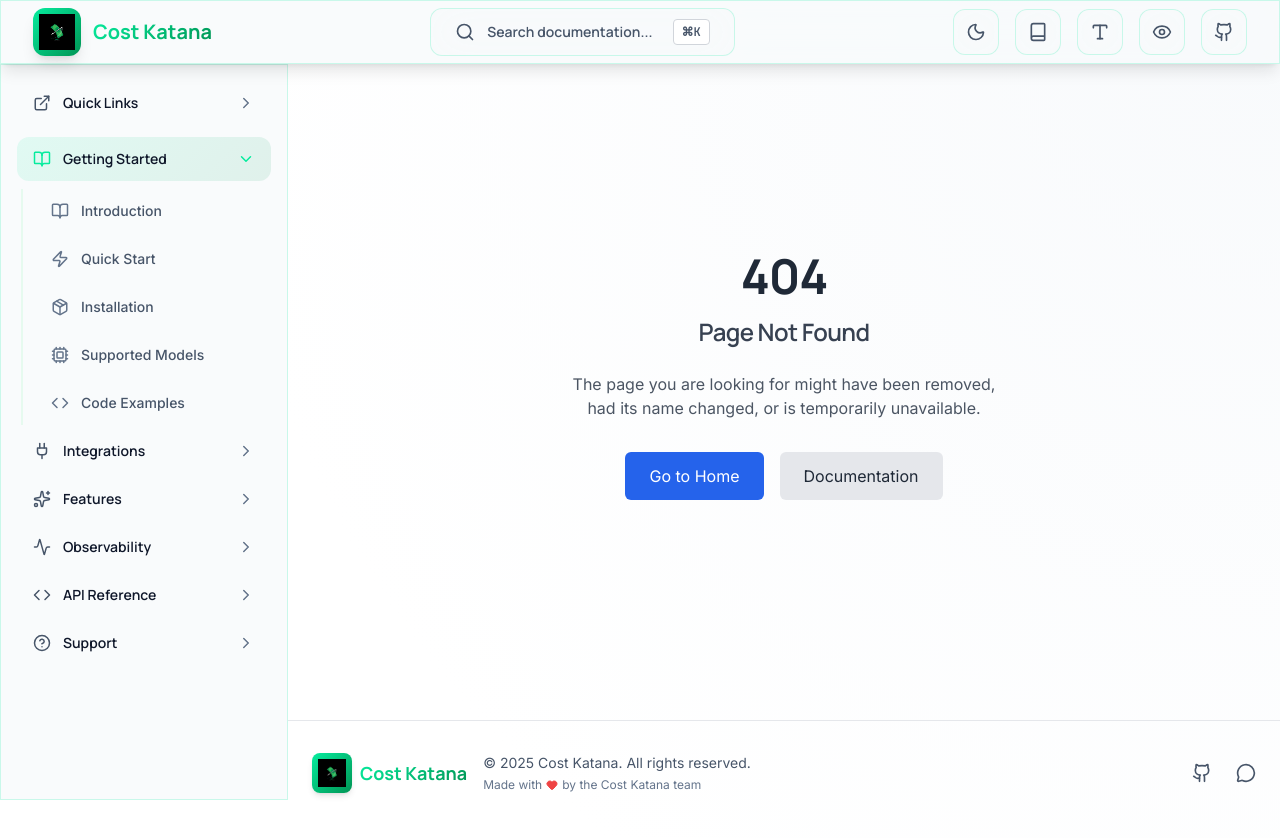
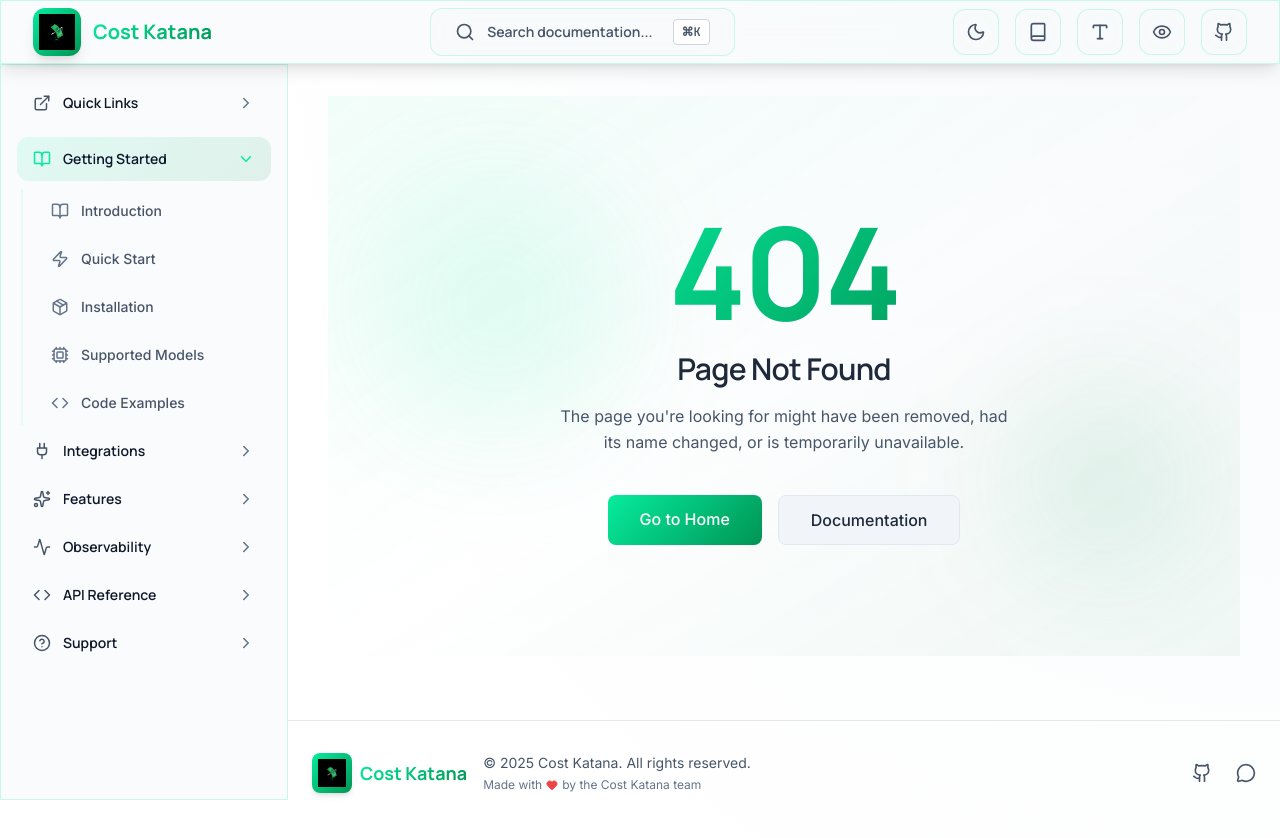
Before and after one commit to Hypothesize-Tech/costkatana-docs, a React (Vite) app: page /404 in a window 1280 px wide. Shown: the top 838 px of the page. Built offline with nearby package versions, Linux system fonts and the light colour scheme.

Commit message:
Revamp NotFoundPage with enhanced UI and accessibility features. Introduce a background gradient and decorative elements for improved aesthetics. Update text styles and layout for better readability, including larger headings and a more engaging call-to-action button design.

```diff
--- a/src/pages/NotFoundPage.tsx
+++ b/src/pages/NotFoundPage.tsx
@@ -3,26 +3,43 @@ import { Link } from 'react-router-dom';
 
 const NotFoundPage: React.FC = () => {
     return (
-        <div className="flex flex-col items-center justify-center min-h-[70vh] px-4">
-            <h1 className="text-5xl font-bold text-gray-800 dark:text-white mb-4">404</h1>
-            <h2 className="text-2xl font-semibold text-gray-700 dark:text-gray-200 mb-6">Page Not Found</h2>
-            <p className="text-gray-600 dark:text-gray-300 mb-8 text-center max-w-md">
-                The page you are looking for might have been removed, had its name changed,
+        <div className="flex flex-col items-center justify-center min-h-[70vh] px-4 relative overflow-hidden">
+            {/* Background gradient effect */}
+            <div className="absolute inset-0 bg-gradient-to-br from-primary-500/5 via-transparent to-primary-600/5 dark:from-primary-500/10 dark:to-primary-600/10" />
+
+            {/* Decorative circles */}
+            <div className="absolute top-20 left-10 w-64 h-64 bg-primary-500/10 rounded-full blur-3xl" />
+            <div className="absolute bottom-20 right-10 w-48 h-48 bg-primary-600/10 rounded-full blur-3xl" />
+
+            <div className="relative z-10 text-center">
+                {/* 404 with gradient */}
+                <h1 className="text-8xl sm:text-9xl font-display font-bold bg-gradient-primary bg-clip-text text-transparent mb-4 animate-fade-in">
+                    404
+                </h1>
+
+                <h2 className="text-2xl sm:text-3xl font-display font-semibold text-secondary-800 dark:text-dark-text-primary mb-4">
+                    Page Not Found
+                </h2>
+
+                <p className="text-secondary-600 dark:text-dark-text-secondary mb-10 text-center max-w-md mx-auto leading-relaxed">
+                    The page you're looking for might have been removed, had its name changed,
                     or is temporarily unavailable.
                 </p>
-            <div className="flex flex-col sm:flex-row gap-4">
+
+                <div className="flex flex-col sm:flex-row gap-4 justify-center">
                     <Link
                         to="/"
-                    className="px-6 py-3 bg-blue-600 text-white rounded-md hover:bg-blue-700 transition-colors duration-300 text-center"
+                        className="px-8 py-3 bg-gradient-primary text-white font-medium rounded-lg hover:shadow-lg hover:shadow-primary-500/25 transition-all duration-300 text-center"
                     >
                         Go to Home
                     </Link>
                     <Link
                         to="/getting-started/introduction"
-                    className="px-6 py-3 bg-gray-200 text-gray-800 dark:bg-gray-700 dark:text-white rounded-md hover:bg-gray-300 dark:hover:bg-gray-600 transition-colors duration-300 text-center"
+                        className="px-8 py-3 bg-secondary-100 text-secondary-800 dark:bg-secondary-800 dark:text-dark-text-primary font-medium rounded-lg hover:bg-secondary-200 dark:hover:bg-secondary-700 transition-all duration-300 text-center border border-secondary-200 dark:border-secondary-700"
                     >
                         Documentation
                     </Link>
+                </div>
             </div>
         </div>
     );
```
Lines whose indentation alone changed are shown as unchanged.
